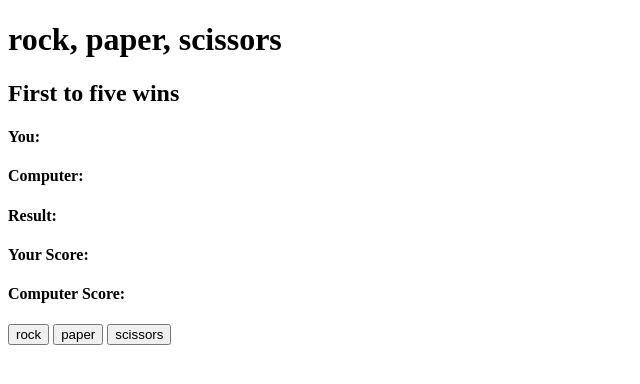
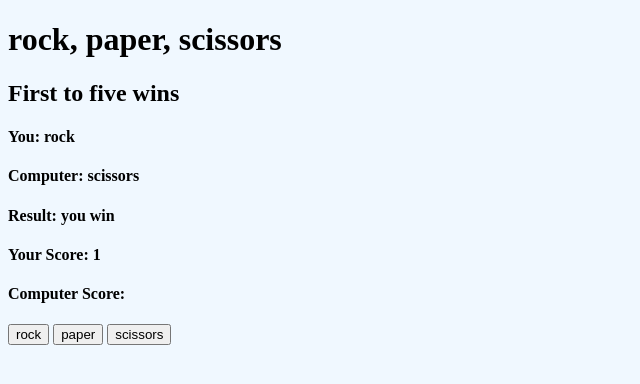
Before and after one commit to Boywhyte/rock-paper-scissors, a plain HTML site: page index.html in a window 1280 px wide. Both pictures are taken after a click on the button "rock". Shown: the whole page, without its empty margins (0-640 px from the left). Drawn offline with Linux system fonts and the light colour scheme.

Commit message:
created function playGame added click event for players to make rps choice created randomNumber variable for computer's choice rps comparisons to determine playGame created score tracker

```diff
--- a/index.html
+++ b/index.html
@@ -3,6 +3,7 @@
 <head>
     <meta charset="UTF-8">
     <meta name="viewport" content="width=device-width, initial-scale=1.0">
+    <link rel="stylesheet" href="styles.css">
     <title>Rock Paper Scissors</title>
 </head>
 <body>
--- a/script.js
+++ b/script.js
@@ -0,0 +1,70 @@
+const computer = document.getElementById('computer');
+const user = document.getElementById('you');
+const resultDisplay = document.getElementById('result')
+const btn = document.querySelectorAll('button')
+
+
+const userScore = document.getElementById('your-score');
+const cpuScore = document.getElementById('computer-score')
+
+let computersChoice
+let userChoice
+
+
+let yourScore = 0
+let computerScore = 0
+
+//click event
+function playGame(){
+    //user's choice
+    btn.forEach(choice => choice.addEventListener('click',(e)=>{
+        userChoice = e.target.textContent
+        user.textContent=userChoice
+        //computer's choice
+        const randomNumber = Math.floor(Math.random()*btn.length)
+
+
+        if (randomNumber === 0){
+          computersChoice = 'rock'
+        }
+        if (randomNumber === 1){
+          computersChoice = 'paper'
+        }
+        if (randomNumber === 2){
+          computersChoice = 'scissors'
+        }
+
+
+        computer.textContent=computersChoice
+        getResult()
+
+
+    }))
+
+    function getResult(){
+
+
+        if (computersChoice == userChoice ){
+          resultDisplay.textContent = 'its a draw'
+        }
+        else if(computersChoice === 'rock' && userChoice == 'paper'|| computersChoice == 'paper'&&userChoice=='scissors'|| computersChoice == 'scissors'&& userChoice == 'rock')
+        {
+          resultDisplay.textContent = 'you win'
+          yourScore = ++yourScore
+          userScore.textContent = yourScore
+        }
+        else{
+           resultDisplay.textContent = 'computer wins'
+           computerScore = ++computerScore
+           cpuScore.textContent = computerScore
+        }
+        if(computerScore === 5){
+          alert ('computer wins this game')
+
+        }
+        if(yourScore === 5){
+          alert ( 'you win this game')}
+      }
+      }
+      // function to restart the game
+      playGame()
--- /dev/null
+++ b/styles.css
@@ -0,0 +1,3 @@
+body{
+    background-color: aliceblue;
+}
```
Also changed, not shown: 1 other file.
